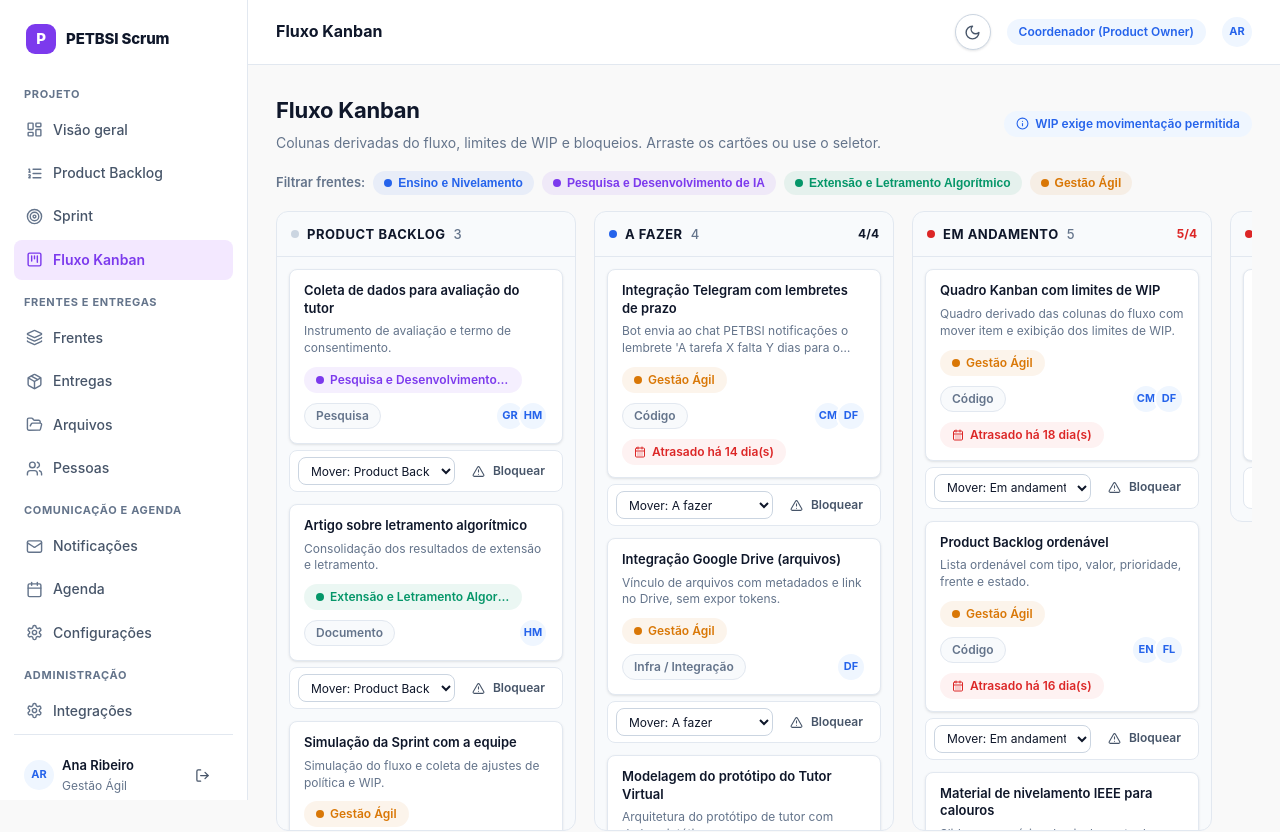
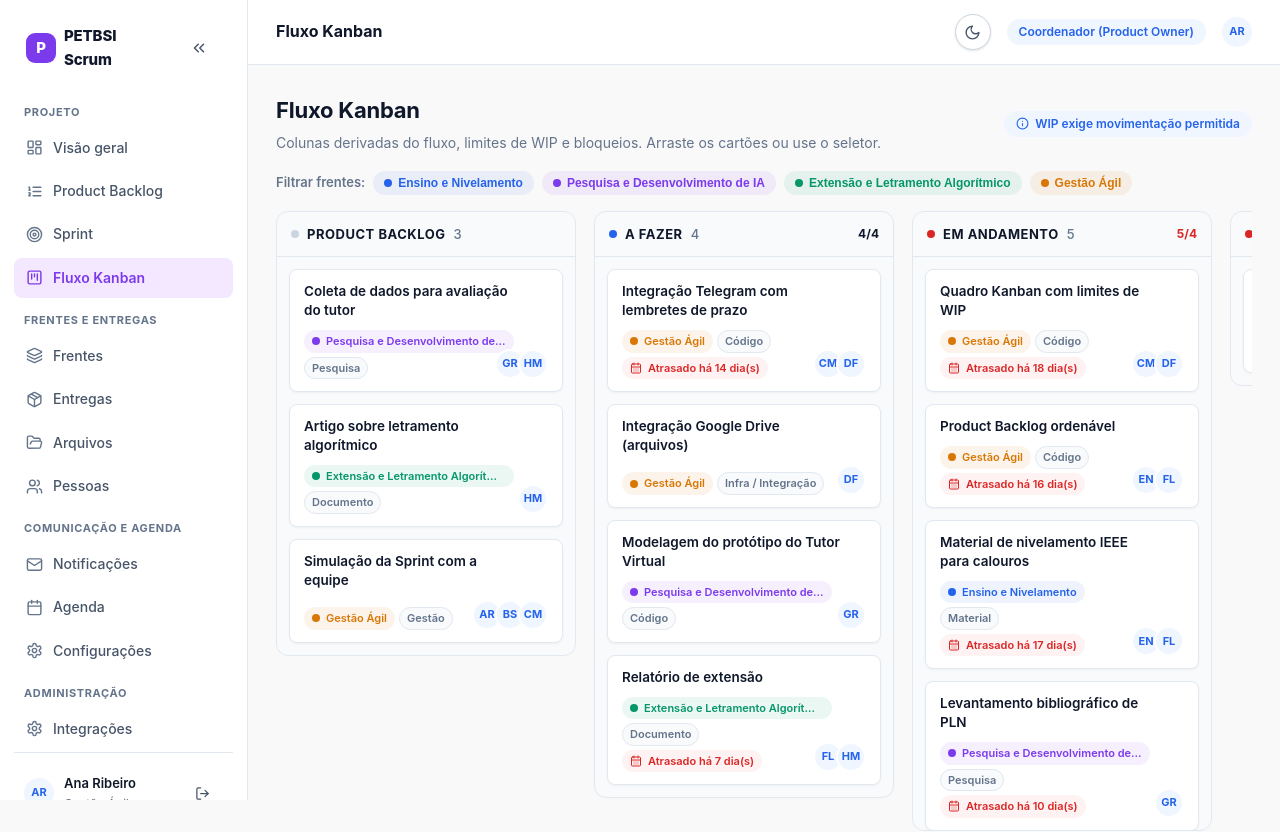
Before and after one commit to LuHenRe/PETBSI-SCRUM, a Next.js app: page /fluxo in a window 1280 px wide. Shown: the top 832 px of the page. Built offline with nearby package versions, Linux system fonts and the light colour scheme.

Commit message:
feat: refinamentos de interface (kanban, sidebar) e validacao de WIP limit

```diff
--- a/app/(dashboard)/fluxo/page.tsx
+++ b/app/(dashboard)/fluxo/page.tsx
@@ -1,7 +1,7 @@
 "use client";
 
 import { useState } from "react";
-import { AlertTriangle, Ban, CheckCircle2, Info } from "lucide-react";
+import { AlertTriangle, Ban, CheckCircle2, Info, MoreHorizontal } from "lucide-react";
 import {
   moveBacklogItem, openBlocker, resolveBlocker, sendTelegram, useAppState,
 } from "@/lib/store";
@@ -168,49 +168,45 @@ export default function FluxoPage() {
                   <div className="board-empty">Nenhum item</div>
                 )}
                 {items.map((item) => (
-                  <div key={item.id} className="flex" style={{ flexDirection: "column", gap: 6 }}>
-                    <div draggable onDragStart={(e) => { e.dataTransfer.effectAllowed = "move"; setDragId(item.id); }}>
+                  <div key={item.id} className="mini-card board-card-wrapper" draggable onDragStart={(e) => { e.dataTransfer.effectAllowed = "move"; setDragId(item.id); }}>
                     <KanbanCard item={item} state={state} />
-                    </div>
-                    <div style={{ background: "var(--surface)", border: "1px solid var(--border)", borderRadius: "var(--radius-sm)", padding: "6px 8px" }}>
-                      <div className="flex items-center gap-2">
-                        <select
-                          className="select"
-                          style={{ flex: 1, minWidth: 0, padding: "4px 8px", fontSize: 12, height: 28 }}
-                          aria-label={`Mover ${item.title}`}
-                          value={item.status}
-                          onChange={(e) => handleMove(item.id, e.target.value as WorkItemStatus)}
+                    <div className="board-card-actions">
+                      <div className="dropdown">
+                        <Button variant="ghost" size="sm" className="btn-icon">
+                          <MoreHorizontal size={14} />
+                        </Button>
+                        <div className="dropdown-menu">
+                          <div className="dropdown-title">Mover para:</div>
+                          {state.columns.map((c) => (
+                            <button
+                              key={c.id}
+                              className="dropdown-item"
+                              disabled={c.status === item.status}
+                              onClick={() => handleMove(item.id, c.status)}
                             >
-                          {state.columns.map((c) => (
-                            <option key={c.id} value={c.status} disabled={c.status === item.status}>
-                              Mover: {c.name}
-                            </option>
+                              {c.name}
+                            </button>
                           ))}
-                        </select>
+                          <div className="dropdown-divider" />
                           {column.status === "blocked" ? (
-                          <Button
-                            size="sm"
-                            variant="danger"
-                            style={{ padding: "4px 8px", fontSize: 12, height: 28, flex: "none" }}
+                            <button
+                              className="dropdown-item text-ok"
                               onClick={() => {
                                 const b = state.blockers.find((blk) => blk.itemId === item.id && !blk.resolvedAt);
                                 if (b) resolveBlocker(b.id, actorId);
                               }}
-                            title="Resolver bloqueio"
                             >
-                            <CheckCircle2 size={13} /> Resolver
-                          </Button>
+                              <CheckCircle2 size={13} style={{ marginRight: 6 }} /> Resolver bloqueio
+                            </button>
                           ) : (
-                          <Button
-                            size="sm"
-                            variant="ghost"
-                            style={{ padding: "4px 8px", fontSize: 12, height: 28, flex: "none" }}
+                            <button
+                              className="dropdown-item text-danger"
                               onClick={() => { setBlockItemId(item.id); setBlockReason(""); }}
-                            title="Registrar bloqueio"
                             >
-                            <AlertTriangle size={13} /> Bloquear
-                          </Button>
+                              <AlertTriangle size={13} style={{ marginRight: 6 }} /> Registrar bloqueio
+                            </button>
                           )}
+                        </div>
                       </div>
                     </div>
                   </div>
--- a/app/globals.css
+++ b/app/globals.css
@@ -658,6 +658,75 @@ html[data-theme="dark"] .btn-primary:hover {
   border-top: 1px solid var(--border);
 }
 
+.sidebar-footer-inner {
+  display: flex;
+  align-items: center;
+  gap: 10px;
+  padding: 6px 10px;
+}
+
+.sidebar-footer-text {
+  flex: 1;
+  min-width: 0;
+}
+
+.sidebar-footer-name {
+  font-weight: 600;
+  font-size: 13px;
+  overflow: hidden;
+  text-overflow: ellipsis;
+  white-space: nowrap;
+}
+
+.sidebar-footer-role {
+  font-size: 12px;
+  color: var(--muted);
+}
+
+/* ─── Sidebar Collapsed State ─────────────────────────────────────────────── */
+
+.sidebar-collapsed .sidebar {
+  width: 76px;
+  padding: 18px 8px 28px;
+  align-items: center;
+}
+
+.sidebar-collapsed .sidebar-logo {
+  padding: 6px 0 18px;
+  flex-direction: column;
+  gap: 12px;
+}
+
+.sidebar-collapsed .sidebar-logo-text,
+.sidebar-collapsed .sidebar-group-text,
+.sidebar-collapsed .nav-link-text,
+.sidebar-collapsed .sidebar-footer-text {
+  display: none;
+}
+
+.sidebar-collapsed .sidebar-group {
+  padding: 0;
+  height: 14px; /* Just some spacing */
+}
+
+.sidebar-collapsed .nav-link {
+  justify-content: center;
+  padding: 12px;
+}
+
+.sidebar-collapsed .nav-link svg {
+  margin: 0;
+}
+
+.sidebar-collapsed .sidebar-footer-inner {
+  flex-direction: column;
+  padding: 6px 0;
+}
+
+.sidebar-collapsed .sidebar-logout-btn {
+  margin-top: 8px;
+}
+
 .main {
   flex: 1;
   min-width: 0;
@@ -884,10 +953,11 @@ html[data-theme="dark"] .btn-primary:hover {
   border: 1px solid var(--border);
   border-radius: var(--radius-sm);
   padding: 12px 14px;
-  box-shadow: var(--shadow);
+  box-shadow: 0 1px 3px rgba(0, 0, 0, 0.04), 0 1px 2px rgba(0, 0, 0, 0.02);
   text-decoration: none;
   color: var(--text);
   display: block;
+  position: relative;
 }
 
 .mini-card:hover {
@@ -895,29 +965,149 @@ html[data-theme="dark"] .btn-primary:hover {
   text-decoration: none;
 }
 
+.board-card-wrapper {
+  position: relative;
+}
+
+.board-card-actions {
+  position: absolute;
+  top: 8px;
+  right: 8px;
+  opacity: 0;
+  transition: opacity 0.15s ease-in-out;
+}
+
+.board-card-wrapper:hover .board-card-actions,
+.board-card-actions:focus-within {
+  opacity: 1;
+}
+
+.btn-icon {
+  padding: 4px;
+  height: auto;
+  border-radius: 4px;
+  background: var(--surface);
+  border: 1px solid var(--border);
+}
+
+.btn-icon:hover {
+  background: var(--surface-2);
+}
+
+.dropdown {
+  position: relative;
+  display: inline-block;
+}
+
+.dropdown-menu {
+  display: none;
+  position: absolute;
+  right: 0;
+  top: 100%;
+  background-color: var(--surface);
+  min-width: 160px;
+  box-shadow: var(--shadow-md);
+  z-index: 100;
+  border-radius: var(--radius-sm);
+  border: 1px solid var(--border);
+  padding: 4px 0;
+  margin-top: 4px;
+}
+
+.dropdown:hover .dropdown-menu,
+.dropdown-menu:focus-within {
+  display: block;
+}
+
+.dropdown-title {
+  padding: 8px 12px 4px;
+  font-size: 11px;
+  font-weight: 700;
+  text-transform: uppercase;
+  color: var(--muted);
+  letter-spacing: 0.05em;
+}
+
+.dropdown-item {
+  padding: 8px 12px;
+  text-decoration: none;
+  display: flex;
+  align-items: center;
+  font-size: 13px;
+  width: 100%;
+  text-align: left;
+  background: none;
+  border: none;
+  color: var(--text);
+  cursor: pointer;
+  font-family: inherit;
+}
+
+.dropdown-item:hover:not(:disabled) {
+  background-color: var(--surface-2);
+}
+
+.dropdown-item:disabled {
+  color: var(--muted);
+  cursor: not-allowed;
+  opacity: 0.6;
+}
+
+.dropdown-divider {
+  height: 1px;
+  background-color: var(--border);
+  margin: 4px 0;
+}
+
+.text-ok { color: var(--success); }
+.text-danger { color: var(--danger); }
+
 .mini-card-top {
   display: flex;
-  align-items: center;
+  align-items: flex-start;
+  justify-content: space-between;
+  gap: 8px;
+  padding-right: 24px;
+}
+
+.mini-card-title {
+  font-weight: 600;
+  font-size: 13.5px;
+  line-height: 1.4;
+  overflow-wrap: break-word;
+  word-break: break-word;
+  color: var(--text);
+  text-decoration: none;
+}
+
+.mini-card-title:hover {
+  text-decoration: underline;
+}
+
+.mini-card-footer {
+  margin-top: 10px;
+  display: flex;
+  align-items: flex-end;
   justify-content: space-between;
   gap: 8px;
 }
 
-.mini-card-title {
-  font-weight: 600;
-  font-size: 13px;
-  line-height: 1.35;
-  overflow-wrap: break-word;
-  word-break: break-word;
+.mini-card-tags {
+  display: flex;
+  flex-wrap: wrap;
+  gap: 4px;
+  flex: 1;
+  min-width: 0;
 }
 
-.mini-card-meta {
-  margin-top: 10px;
+.mini-card-tags .badge {
+  padding: 2px 7px;
+  font-size: 11px;
+}
+
+.mini-card-assignees {
+  flex-shrink: 0;
   display: flex;
-  align-items: center;
-  justify-content: space-between;
-  gap: 8px;
-  font-size: 12px;
-  color: var(--muted);
 }
 
 .board-empty {
--- a/src/application/workflow/move-backlog-item.ts
+++ b/src/application/workflow/move-backlog-item.ts
@@ -40,6 +40,12 @@ export async function moveBacklogItem(
 
 
 
+  if (!input.column.canReceive(input.countInTarget)) {
+    throw new DomainError(
+      `Limite de WIP da coluna "${input.column.name}" seria ultrapassado`
+    );
+  }
+
   const at = input.at ?? now();
   item.moveTo(input.column, input.countInTarget, {
     actorId: input.actorId,
--- a/src/components/layout/app-shell.tsx
+++ b/src/components/layout/app-shell.tsx
@@ -1,6 +1,6 @@
 "use client";
 
-import { useEffect, useMemo } from "react";
+import { useState, useEffect, useMemo } from "react";
 import Link from "next/link";
 import { usePathname, useRouter } from "next/navigation";
 import {
@@ -16,6 +16,8 @@ import {
   Settings,
   Target,
   Users,
+  ChevronsLeft,
+  ChevronsRight,
 } from "lucide-react";
 import { useAppState, logout, personById } from "@/lib/store";
 import { ROLE_LABEL, isCoordinator, isTechAdmin } from "@/lib/labels";
@@ -78,6 +80,8 @@ export function AppShell({ children }: { children: React.ReactNode }) {
   const role = membership?.role ?? null;
   const roleLabel = role ? ROLE_LABEL[role] : null;
 
+  const [isCollapsed, setIsCollapsed] = useState(false);
+
   useEffect(() => {
     if (!state.currentUserId) {
       router.replace("/login");
@@ -104,19 +108,32 @@ export function AppShell({ children }: { children: React.ReactNode }) {
   const coordinator = isCoordinator(role ?? "MEMBER");
 
   return (
-    <div className="shell">
+    <div className={`shell ${isCollapsed ? 'sidebar-collapsed' : ''}`}>
       <aside className="sidebar" aria-label="Navegação principal">
         <div className="sidebar-logo">
-          <span className="mark" aria-hidden>
-            P
-          </span>
-          PETBSI Scrum
+          <div className="flex items-center gap-2">
+            <span className="mark" aria-hidden>
+              P
+            </span>
+            <span className="sidebar-logo-text">PETBSI Scrum</span>
+          </div>
+          <Button
+            variant="ghost"
+            size="sm"
+            onClick={() => setIsCollapsed(!isCollapsed)}
+            className="sidebar-toggle-btn"
+            aria-label={isCollapsed ? "Expandir menu" : "Recolher menu"}
+          >
+            {isCollapsed ? <ChevronsRight size={18} /> : <ChevronsLeft size={18} />}
+          </Button>
         </div>
 
         <nav className="sidebar-nav" aria-label="Seções">
           {NAV.map((section) => (
             <div key={section.group}>
-              <div className="sidebar-group">{section.group}</div>
+              <div className="sidebar-group">
+                <span className="sidebar-group-text">{section.group}</span>
+              </div>
               {section.items.map((item) => {
                 const Icon = item.icon;
                 const active =
@@ -124,9 +141,9 @@ export function AppShell({ children }: { children: React.ReactNode }) {
                     ? pathname === "/"
                     : pathname === item.href || pathname.startsWith(item.href + "/");
                 return (
-                  <Link key={item.href} href={item.href} className={`nav-link ${active ? "active" : ""}`}>
+                  <Link key={item.href} href={item.href} className={`nav-link ${active ? "active" : ""}`} title={isCollapsed ? item.label : undefined}>
                     <Icon aria-hidden />
-                    {item.label}
+                    <span className="nav-link-text">{item.label}</span>
                   </Link>
                 );
               })}
@@ -134,32 +151,37 @@ export function AppShell({ children }: { children: React.ReactNode }) {
           ))}
           {(admin || coordinator) && (
             <div>
-              <div className="sidebar-group">Administração</div>
+              <div className="sidebar-group">
+                <span className="sidebar-group-text">Administração</span>
+              </div>
               <Link
                 href="/configuracoes/integracoes"
                 className={`nav-link ${pathname.startsWith("/configuracoes/integracoes") ? "active" : ""}`}
+                title={isCollapsed ? "Integrações" : undefined}
               >
                 <Settings aria-hidden />
-                Integrações
+                <span className="nav-link-text">Integrações</span>
               </Link>
             </div>
           )}
         </nav>
 
         <div className="sidebar-footer">
-          <div className="flex items-center gap-2" style={{ padding: "6px 10px" }}>
+          <div className="sidebar-footer-inner">
             <Avatar person={user} />
-            <div className="flex-1" style={{ minWidth: 0 }}>
-              <div style={{ fontWeight: 600, fontSize: 13, overflow: "hidden", textOverflow: "ellipsis", whiteSpace: "nowrap" }}>
+            <div className="sidebar-footer-text">
+              <div className="sidebar-footer-name">
                 {user.name}
               </div>
-              <div className="text-xs text-muted">{frontById(state, membership?.primaryFrontId ?? null)?.name ?? ""}</div>
+              <div className="sidebar-footer-role">{frontById(state, membership?.primaryFrontId ?? null)?.name ?? ""}</div>
             </div>
             <Button
               variant="ghost"
               size="sm"
               onClick={logout}
               aria-label="Sair"
+              className="sidebar-logout-btn"
+              title={isCollapsed ? "Sair" : undefined}
             >
               <LogOut size={15} />
             </Button>
--- a/src/components/shared.tsx
+++ b/src/components/shared.tsx
@@ -78,39 +78,20 @@ export function FrontBar({ frontId, state }: { frontId: string; state: AppState
 export function KanbanCard({ item, state }: { item: BacklogItem; state: AppState }) {
   const front = frontById(state, item.frontId);
   return (
-    <a className="mini-card" href={`/itens/${item.id}`}>
+    <div className="mini-card-content">
       <div className="mini-card-top">
-        <span className="mini-card-title">{item.title}</span>
+        <a className="mini-card-title" href={`/itens/${item.id}`}>{item.title}</a>
       </div>
-      {item.description && (
-        <div
-          className="text-xs text-muted"
-          style={{
-            marginTop: "6px",
-            display: "-webkit-box",
-            WebkitLineClamp: 2,
-            WebkitBoxOrient: "vertical",
-            overflow: "hidden",
-            lineHeight: 1.4,
-          }}
-        >
-          {item.description}
+      <div className="mini-card-footer">
+        <div className="mini-card-tags">
+          <FrontTag front={front} truncate />
+          <TypeBadge type={item.type} />
+          {item.deadline && <DeadlinePill deadline={item.deadline} />}
         </div>
-      )}
-      <div className="mini-card-meta" style={{ flexDirection: "column", alignItems: "flex-start", gap: "8px" }}>
-        <div style={{ width: "100%", minWidth: 0 }}>
-          <FrontTag front={front} truncate />
-        </div>
-        <div style={{ display: "flex", justifyContent: "space-between", alignItems: "center", width: "100%" }}>
-          <TypeBadge type={item.type} />
+        <div className="mini-card-assignees">
           <Assignees item={item} state={state} />
         </div>
       </div>
-      {item.deadline && (
-        <div className="mt-2 flex">
-          <DeadlinePill deadline={item.deadline} />
-        </div>
-      )}
-    </a>
+    </div>
   );
 }
--- a/src/domain/workflow/wip-policy.ts
+++ b/src/domain/workflow/wip-policy.ts
@@ -5,6 +5,9 @@ export class WipPolicy {
   private constructor() {}
 
   static canEnter(limit: WipLimit, currentCount: number): boolean {
-    return true; // WIP desativado logicamente
+    if (!Number.isInteger(currentCount) || currentCount < 0) {
+      throw new DomainError(`Contagem atual inválida: ${currentCount}. Deve ser inteiro >= 0.`);
+    }
+    return limit.allows(currentCount + 1);
   }
 }
```
Lines whose indentation alone changed are shown as unchanged.
